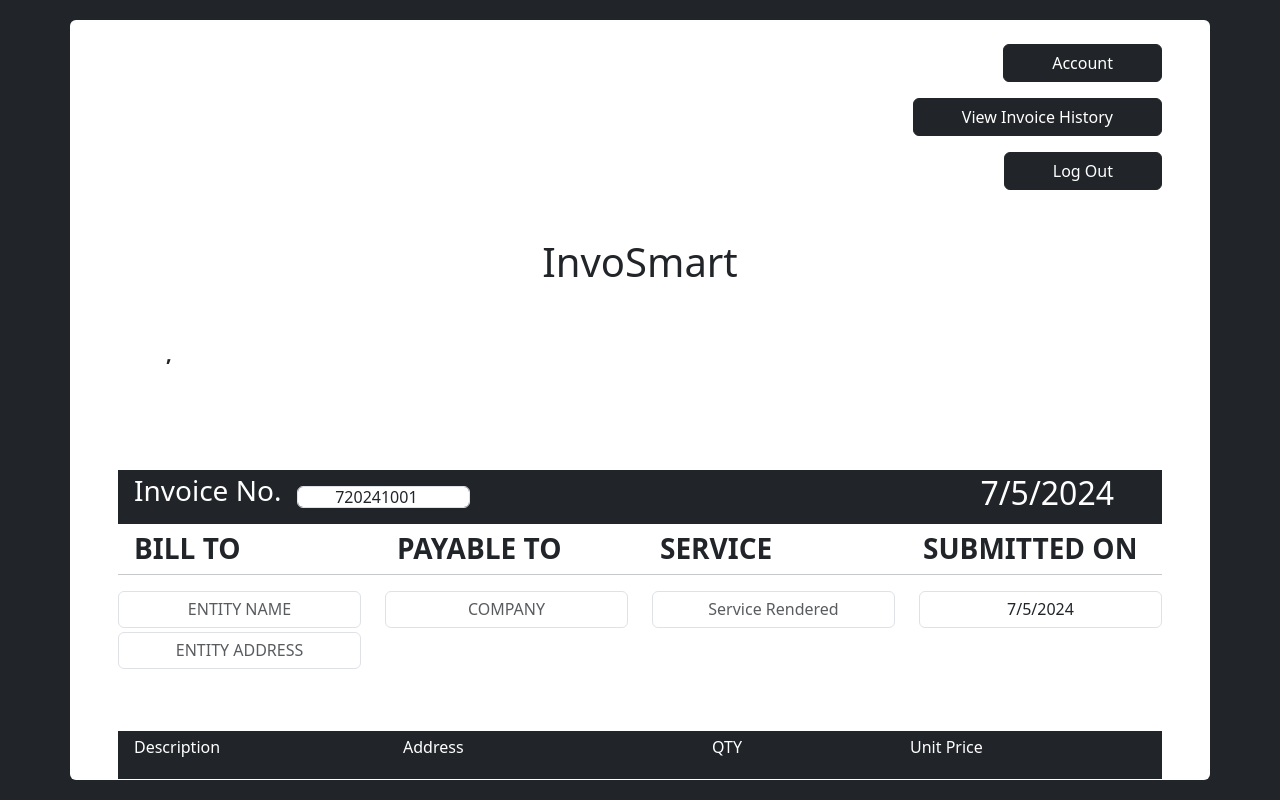
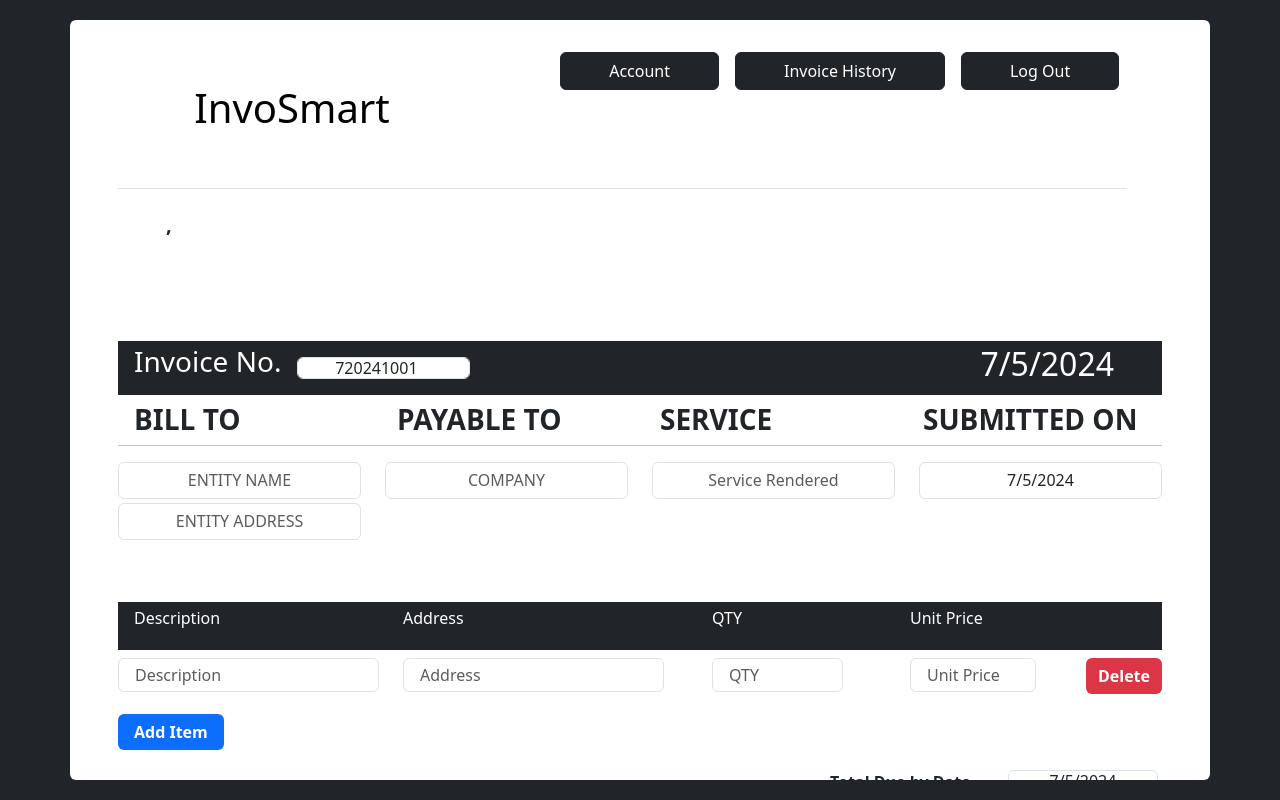
Before and after one commit to allan1m/invosmart, a React (Create React App) app: page /Invoice in a window 1280 px wide. Built offline with nearby package versions, Linux system fonts and the light colour scheme; sample sign-in values are in the browser's storage.

Commit message:
added navbar to invoice file

```diff
--- a/src/components/Invoice.jsx
+++ b/src/components/Invoice.jsx
@@ -14,16 +14,6 @@ function Invoice() {
   const storedUserInfo = localStorage.getItem("userInfo");
   const userInfo = storedUserInfo ? JSON.parse(storedUserInfo) : null;
 
-  // const firstName = userInfo ? userInfo.FirstName : "";
-  // const lastName = userInfo ? userInfo.LastName : "";
-  // const email = userInfo ? userInfo.Email : "";
-  // const phone = userInfo ? userInfo.CompanyPhone : "";
-  // const company = userInfo ? userInfo.Company : "";
-  // const address = userInfo ? userInfo.CompanyAddress : "";
-  // const city = userInfo ? userInfo.CompanyCity : "";
-  // const state = userInfo ? userInfo.CompanyState : "";
-  // const zip = userInfo ? userInfo.CompanyZipCode : "";
-
   useEffect(() => {
     const storedInvoiceData = localStorage.getItem("invoiceData");
     if (storedInvoiceData) {
@@ -36,78 +26,20 @@ function Invoice() {
     setOpenDialog(true);
   };
 
-  // // Function to open create PDF
-  // const generatePDF = () => {
-  //   const input = document.getElementById("DialogBox"); // ID of the div containing the invoice
-  //   html2canvas(input).then((canvas) => {
-  //     const imgData = canvas.toDataURL("image/png");
-  //     const pdf = new jsPDF();
-  //     const imgWidth = 210;
-  //     const pageHeight = 295;
-  //     const imgHeight = (canvas.height * imgWidth) / canvas.width;
-  //     let heightLeft = imgHeight;
-  //     let position = 0;
-
-  //     pdf.addImage(imgData, "PNG", 0, position, imgWidth, imgHeight);
-  //     heightLeft -= pageHeight;
-
-  //     while (heightLeft >= 0) {
-  //       position = heightLeft - imgHeight;
-  //       pdf.addPage();
-  //       pdf.addImage(imgData, "PNG", 0, position, imgWidth, imgHeight);
-  //       heightLeft -= pageHeight;
-  //     }
-
-  //     pdf.save("invoice.pdf");
-  //   });
-  // };
-
-  // // Function to handle form submission
-  // const handleInvoiceSubmit = (event) => {
-  //   event.preventDefault();
-
-  //   const invoiceData = {
-  //     ClientID: userInfo.ClientID, // Assuming ClientID is part of userInfo
-  //     InvoiceNumber: reviewData.invoiceNumber,
-  //     InvoiceDate: reviewData.today,
-  //     DueDate: reviewData.dueDate, // You can set the due date as needed
-  //     BilledToEntityName: reviewData.entityName,
-  //     BilledToEntityAddress: reviewData.entityAddress,
-  //     PayableTo: reviewData.payableTo,
-  //     ServicesRendered: reviewData.servicesRendered,
-  //     SubmittedOn: reviewData.submittedOn,
-  //     Total: parseFloat(reviewData.total),
-  //     Items: reviewData.items.map((item) => ({
-  //       Description: item.description,
-  //       Address: item.address,
-  //       Quantity: parseFloat(item.qty),
-  //       UnitPrice: parseFloat(item.unitPrice),
-  //     })),
-  //   };
-
-  //   fetch("http://localhost:5073/api/Invoice/CreateInvoice", {
-  //     method: "POST",
-  //     headers: {
-  //       "Content-Type": "application/json",
-  //     },
-  //     body: JSON.stringify(invoiceData),
-  //   })
-  //     .then((response) => response.json())
-  //     .then((data) => {
-  //       console.log("Success:", data);
-  //       // Handle successS
-  //     })
-  //     .catch((error) => {
-  //       console.error("Error:", error);
-  //       // Handle error
-  //     });
-  // };
-
   return (
     <Layout>
-      <AccountButton />
-      <InvoiceHistoryButton/>
-      <Logout />
+    <div className="table-responsive">
+    <table className="table align-bottom">
+    <thead>
+    <tr className="align-middle d-flex flex-row">
+      <th className="col-4"><h1 className="text-center mb-5 pt-5">InvoSmart</h1></th>
+      <th className="col-3"><AccountButton /></th>
+      <th><InvoiceHistoryButton/></th>
+      <th><Logout /></th>
+      </tr>
+      </thead>
+      </table>
+      </div>
       <InvoiceForm onReview={handleReview} />
       {/* Dialog for Invoice Preview */}
       <InvoiceDialog
--- a/src/components/InvoiceForm.jsx
+++ b/src/components/InvoiceForm.jsx
@@ -172,7 +172,6 @@ function InvoiceForm({onReview}) {
 
   return (
     <form id="invoice" onSubmit={handleInvoiceReview}>
-      <h1 className="text-center mb-5 pt-5">InvoSmart</h1>
       <div className="row d-flex">
         <div className="col">{/* <p>Welcome, {firstName}</p> */}</div>
       </div>
--- a/src/components/InvoiceHistory.jsx
+++ b/src/components/InvoiceHistory.jsx
@@ -58,9 +58,11 @@ function InvoiceHistory() {
   return (
     <Layout>
       <div className="invoice-history-page">
-        <h3 className="text-center">Invoice History for {company}</h3>
+      <div className="d-flex flex-row justify-content-evenly">
+        <h3 className="col-7 text-center">Invoice History for {company}</h3>
         <AccountButton />
         <InvoiceButton />
+        </div>
         <div className="table-responsive">
           {invoices.length > 0 ? (
             <table className="table table-striped table-sm align-middle">
--- a/src/components/InvoiceHistoryButton.jsx
+++ b/src/components/InvoiceHistoryButton.jsx
@@ -14,7 +14,7 @@ function InvoiceHistoryButton() {
     <form onSubmit={handleInvoiceHistoryClick}>
         <div className="d-flex flex-row-reverse position-relative pb-0">
             <button className="position-relative ps-5 pe-5 mt-3 btn btn-dark" type="submit">
-              View Invoice History
+              Invoice History
             </button>
         </div>
     </form>
```
